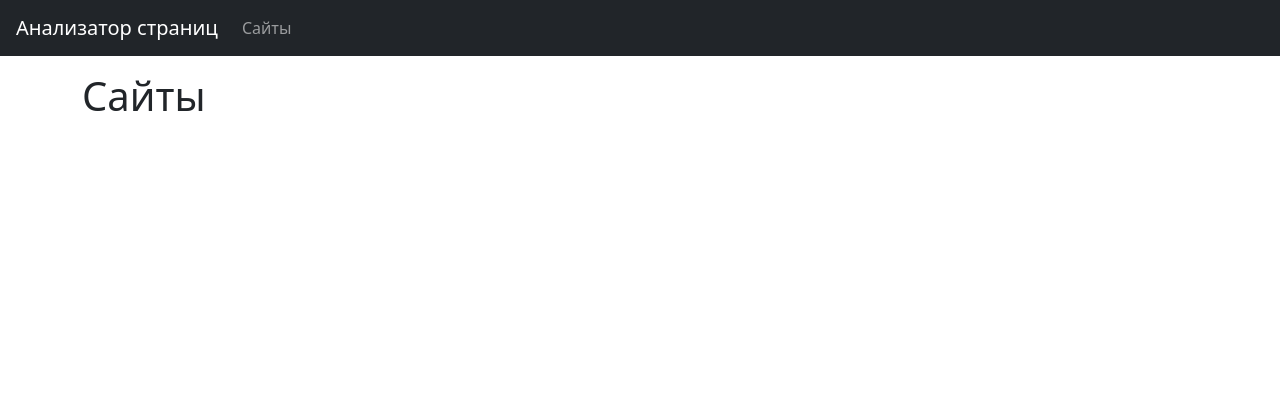
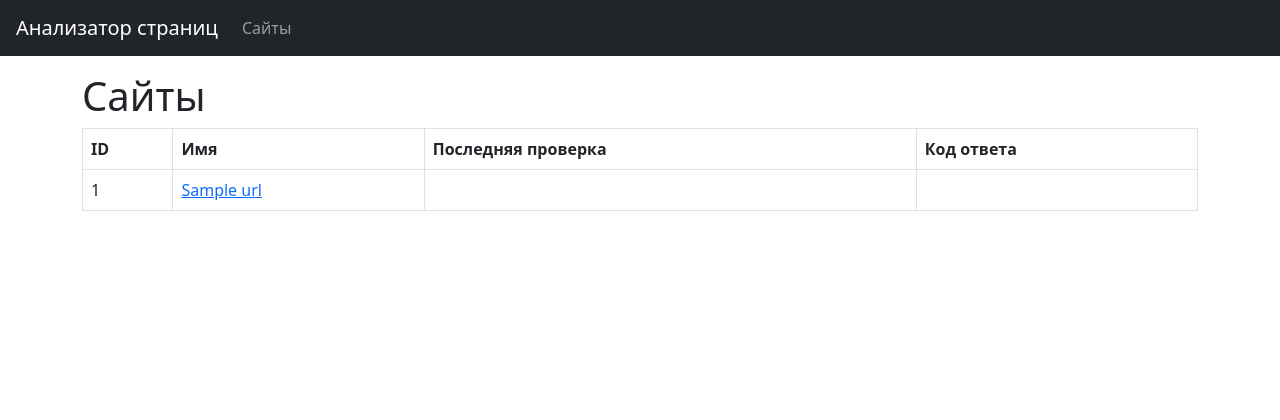
Before and after one commit to KAnanev/python-project-83, a Flask app: template page_analyzer/templates/urls.html in a window 1280 px wide. Shown: the top 420 px of the page. Run offline with Flask 3, Linux system fonts and the light colour scheme; the template is opened without the code that fills it: most values are stand-ins (such as "Sample title", 1, 10 or a date in 2020); parts of the project's set-up code (start-up, migrations or seed data) failed here and were passed over.

Commit message:
Шаблон для urls

```diff
--- a/page_analyzer/templates/urls.html
+++ b/page_analyzer/templates/urls.html
@@ -2,4 +2,32 @@
 {% block title %}Сайты{% endblock %}
 
 {% block content %}
+<div class="table-responsive">
+  <table class="table table-bordered table-hover text-nowrap" data-test="urls">
+    <thead>
+    <tr>
+      <th>ID</th>
+      <th>Имя</th>
+      <th>Последняя проверка</th>
+      <th>Код ответа</th>
+    </tr>
+    </thead>
+    <tbody>
+
+    {% for url in urls %}
+    <tr>
+          <td>{{ url.id }}</td>
+          <td>
+            <a href="">
+              {{ url.name }}
+            </a>
+          </td>
+          <td></td>
+          <td></td>
+    </tr>
+    {% endfor %}
+
+    </tbody>
+  </table>
+</div>
 {% endblock %}
```
